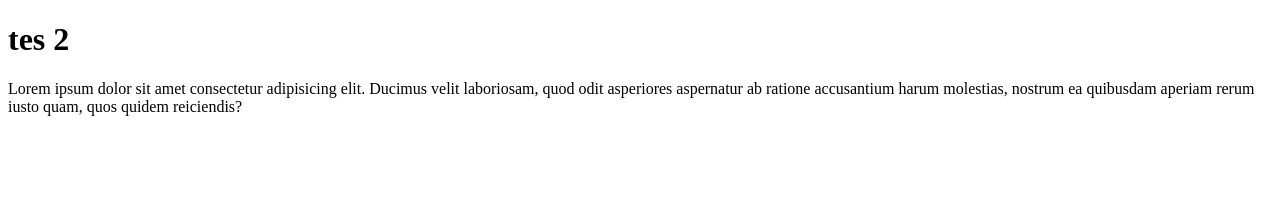
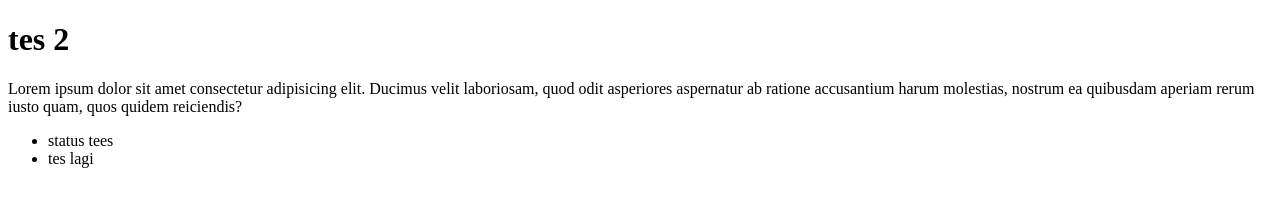
Before and after one commit to jodiarmalaikayudha/tes2, a plain HTML site: page index.html in a window 1280 px wide. Drawn offline with Linux system fonts and the light colour scheme.

Commit message:
nambah list

```diff
--- a/index.html
+++ b/index.html
@@ -9,5 +9,9 @@
 <body>
     <h1>tes 2</h1>
     <p>Lorem ipsum dolor sit amet consectetur adipisicing elit. Ducimus velit laboriosam, quod odit asperiores aspernatur ab ratione accusantium harum molestias, nostrum ea quibusdam aperiam rerum iusto quam, quos quidem reiciendis?</p>
+<ul>
+    <li>status tees</li>
+    <li>tes lagi</li>
+</ul>
 </body>
 </html>
```
